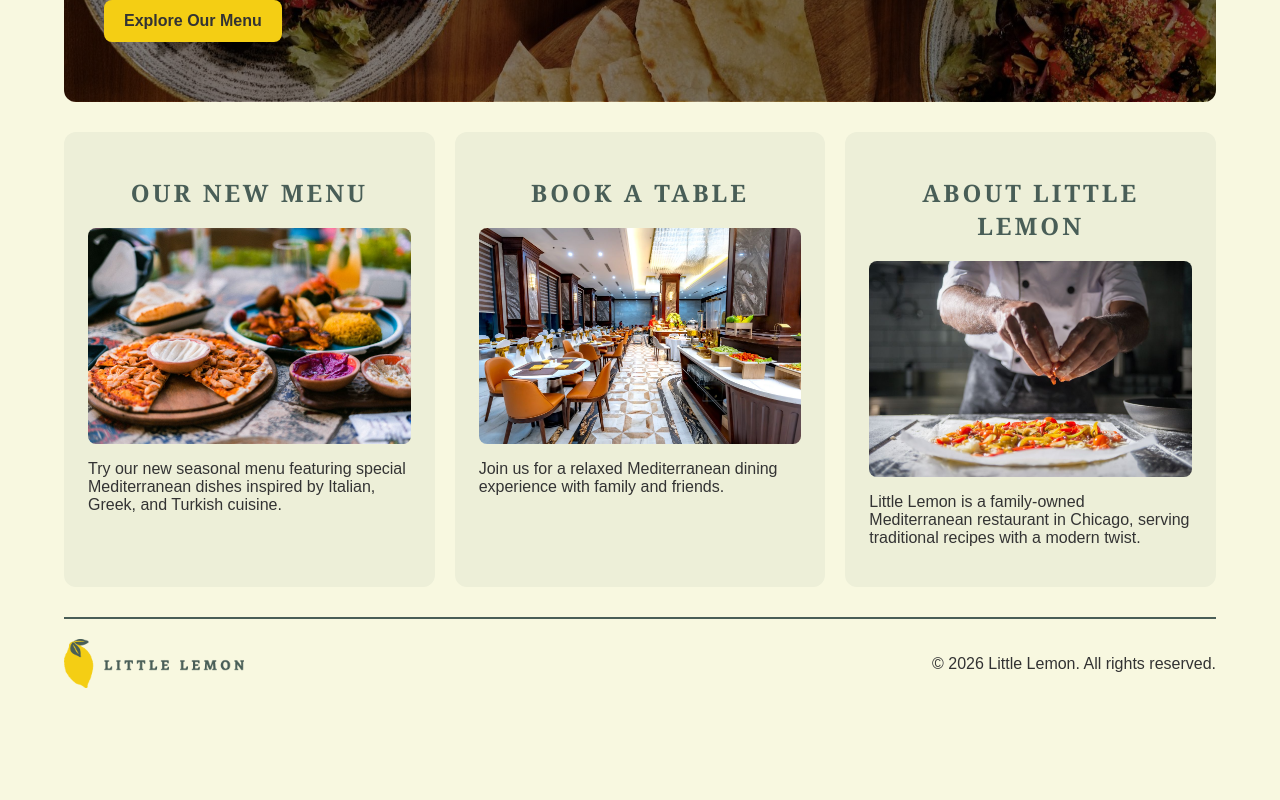
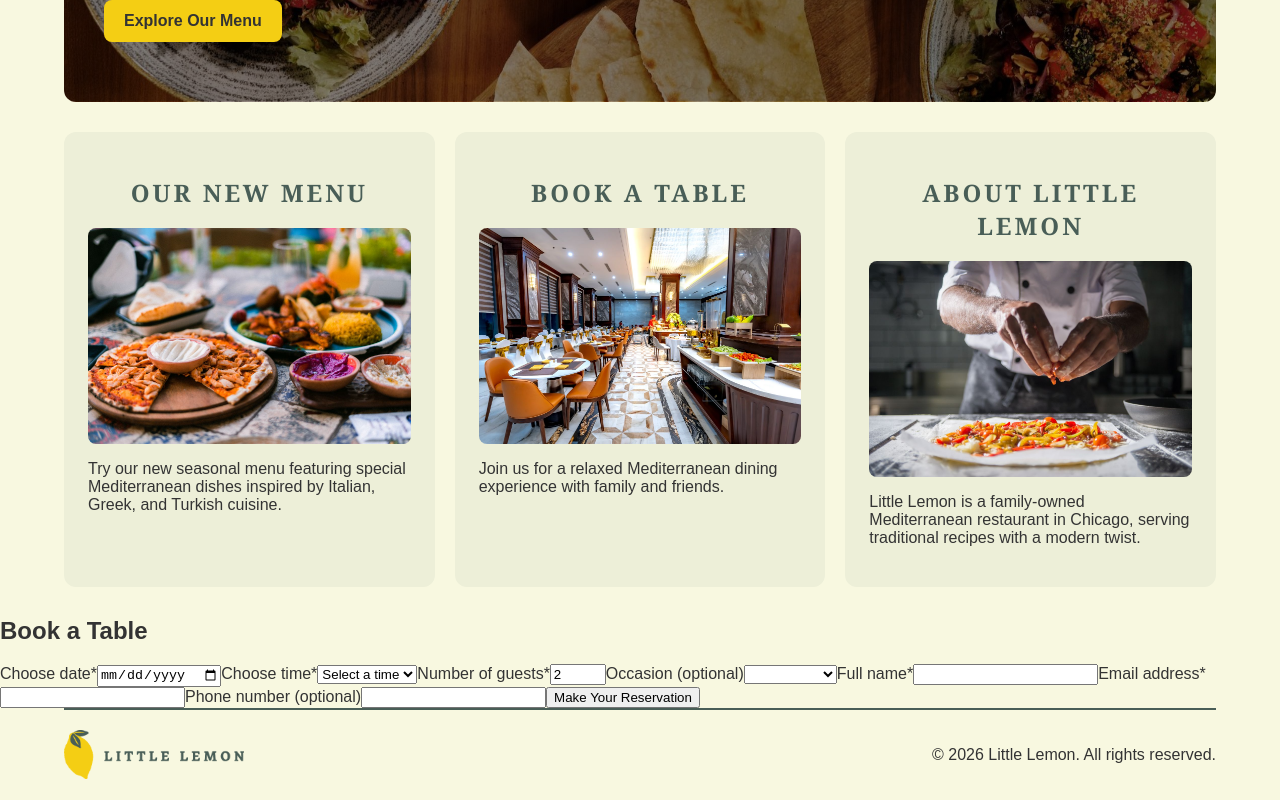
Before and after one commit to robdesh72/little-lemon, a React (Create React App) app: page / in a window 1280 px wide. Shown: the part 407-1207 px from the top of the page. Before the commit the page ends 1116 px from the top, so only its background shows below. Built offline with nearby package versions, Linux system fonts and the light colour scheme.

Commit message:
Adding interactive booking form and basic validation

```diff
--- a/src/App.js
+++ b/src/App.js
@@ -1,4 +1,5 @@
-import './App.css';
+import "./App.css";
+import BookingForm from "./components/BookingForm";
 
 function App() {
   return (
@@ -9,10 +10,18 @@ function App() {
 
       <nav>
         <ul>
-          <li><a href="#home">Home</a></li>
-          <li><a href="#menu">Menu</a></li>
-          <li><a href="#reservations">Reservations</a></li>
-          <li><a href="#about">About</a></li>
+          <li>
+            <a href="#home">Home</a>
+          </li>
+          <li>
+            <a href="#menu">Menu</a>
+          </li>
+          <li>
+            <a href="#booking">Reservations</a>
+          </li>
+          <li>
+            <a href="#about">About</a>
+          </li>
         </ul>
       </nav>
 
@@ -24,13 +33,17 @@ function App() {
               Enjoy a selection of seasonal Mediterranean favorites inspired by
               Italy, Greece, and Turkey.
             </p>
-            <a href="#menu" className="promo-button">Explore Our Menu</a>
+            <a href="#menu" className="promo-button">
+              Explore Our Menu
+            </a>
           </article>
         </section>
 
         <section className="content-cards">
           <article id="menu">
-            <h2><a href="#menu">Our New Menu</a></h2>
+            <h2>
+              <a href="#menu">Our New Menu</a>
+            </h2>
             <img
               src="/images/menu.jpg"
               alt="Mediterranean dishes from Little Lemon"
@@ -42,7 +55,9 @@ function App() {
           </article>
 
           <article id="reservations">
-            <h2><a href="#reservations">Book a Table</a></h2>
+            <h2>
+              <a href="#booking">Book a Table</a>
+            </h2>
             <img
               src="/images/reservation.jpg"
               alt="Restaurant table prepared for dining"
@@ -54,16 +69,26 @@ function App() {
           </article>
 
           <article id="about">
-            <h2><a href="#about">About Little Lemon</a></h2>
+            <h2>
+              <a href="#about">About Little Lemon</a>
+            </h2>
             <img
               src="/images/about.jpg"
               alt="Interior of a Mediterranean restaurant"
             />
             <p>
-              Little Lemon is a family-owned Mediterranean restaurant in Chicago,
-              serving traditional recipes with a modern twist.
+              Little Lemon is a family-owned Mediterranean restaurant in
+              Chicago, serving traditional recipes with a modern twist.
             </p>
           </article>
+        </section>
+
+        <section
+          id="booking"
+          className="booking-section"
+          aria-label="Table reservation"
+        >
+          <BookingForm />
         </section>
       </main>
 
--- /dev/null
+++ b/src/components/BookingForm.js
@@ -0,0 +1,104 @@
+import { useState } from "react";
+const today = new Date().toLocaleDateString("en-CA");
+function BookingForm() {
+  const [selectedDate, setSelectedDate] = useState("");
+  const [selectedTime, setSelectedTime] = useState("");
+  const [guests, setGuests] = useState(2);
+  const [occasion, setOccasion] = useState("");
+  const [fullName, setFullName] = useState("");
+  const [email, setEmail] = useState("");
+  const [phone, setPhone] = useState("");
+  function handleSubmit(event) {
+    event.preventDefault();
+    alert(
+  `Reservation date: ${selectedDate}\nReservation time: ${selectedTime}\nGuests: ${guests}`
+);
+  }
+  return (
+    <form onSubmit={handleSubmit}>
+      <h2>Book a Table</h2>
+
+      <label htmlFor="res-date">Choose date*</label>
+      <input
+        id="res-date"
+        type="date"
+        min={today}
+        value={selectedDate}
+        onChange={(event) => setSelectedDate(event.target.value)}
+        required
+      />
+
+      <label htmlFor="res-time">Choose time*</label>
+      <select
+        id="res-time"
+        value={selectedTime}
+        onChange={(event) => setSelectedTime(event.target.value)}
+        required
+      >
+        <option value="">Select a time</option>
+        <option value="17:00">5:00 PM</option>
+        <option value="18:00">6:00 PM</option>
+        <option value="19:00">7:00 PM</option>
+        <option value="20:00">8:00 PM</option>
+      </select>
+
+      <label htmlFor="guests">Number of guests*</label>
+      <input
+        id="guests"
+        type="number"
+        min="1"
+        max="10"
+        value={guests}
+        onChange={(event) => setGuests(event.target.value)}
+        required
+      />
+
+      <label htmlFor="occasion">Occasion (optional)</label>
+      <select
+        id="occasion"
+        value={occasion}
+        onChange={(event) => setOccasion(event.target.value)}
+      >
+        <option value=""></option>
+        <option value="Birthday">Birthday</option>
+        <option value="Anniversary">Anniversary</option>
+      </select>
+
+      <label htmlFor="full-name">Full name*</label>
+      <input
+        id="full-name"
+        name="fullName"
+        type="text"
+        autoComplete="name"
+        value={fullName}
+        onChange={(event) => setFullName(event.target.value)}
+        required
+      />
+
+      <label htmlFor="email">Email address*</label>
+      <input
+        id="email"
+        name="email"
+        type="email"
+        autoComplete="email"
+        value={email}
+        onChange={(event) => setEmail(event.target.value)}
+        required
+      />
+
+      <label htmlFor="phone">Phone number (optional)</label>
+      <input
+        id="phone"
+        name="phone"
+        type="tel"
+        autoComplete="tel"
+        value={phone}
+        onChange={(event) => setPhone(event.target.value)}
+      />
+
+      <button type="submit">Make Your Reservation</button>
+    </form>
+  );
+}
+
+export default BookingForm;
```
